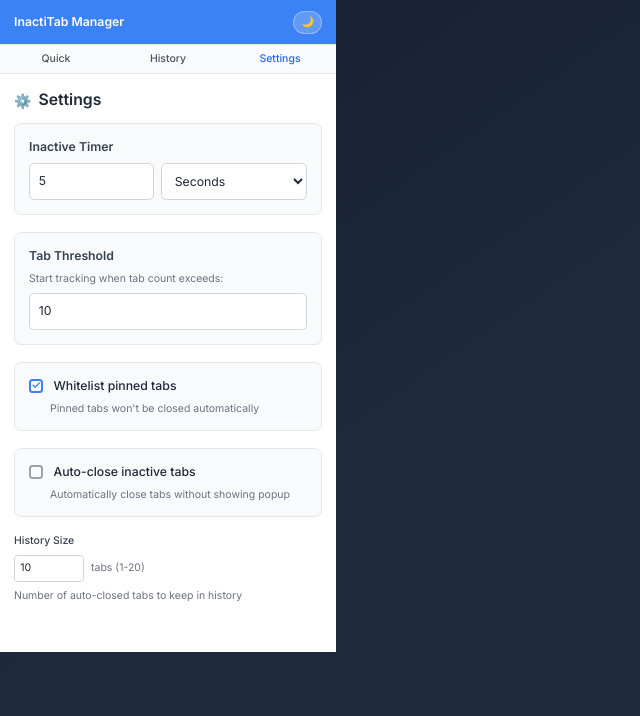
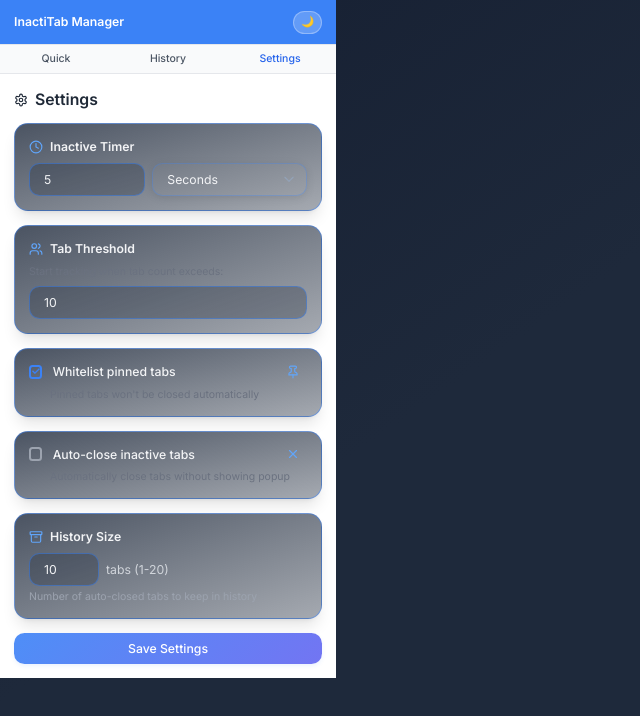
Before and after one commit to SnehaSharma245/InactiTab, a React app: page / in a window 1280 px wide. Both pictures are taken after a click on the button "Settings". Shown: the top 716 px of the page, without its empty margins (0-640 px from the left). Built offline with nearby package versions, Linux system fonts and the light colour scheme; no server answers; the HTML template or start-up script is replaced by a standard one.

Commit message:
refactor AutoclosedSection and SettingsSection with improved UI components

```diff
--- a/src/popup/components/SettingsSection.jsx
+++ b/src/popup/components/SettingsSection.jsx
@@ -1,4 +1,5 @@
 import React, { useState, useEffect } from "react";
+import { Settings, Clock, Users, Pin, X, Archive } from "lucide-react";
 
 const SettingsSection = ({ settings, onUpdateSettings, onSaveSettings }) => {
   const [localSettings, setLocalSettings] = useState(settings);
@@ -35,12 +36,14 @@ const SettingsSection = ({ settings, onUpdateSettings, onSaveSettings }) => {
 
   return (
     <div className="animate-fade-in">
-      <h3 className="text-lg font-semibold mb-3 flex items-center text-gray-800 dark:text-white">
-        <span className="mr-2 text-base">⚙️</span>Settings
+      <h3 className="gradient-text text-lg font-semibold mb-3 flex items-center">
+        <Settings className="mr-2 w-4 h-4" />
+        Settings
       </h3>
 
-      <div className="mb-5 p-4 bg-gray-50 rounded-lg border border-gray-200 dark:bg-dark-card dark:border-dark-border">
-        <label className="block text-sm font-semibold mb-2 text-gray-700 dark:text-gray-300">
+      <div className="modern-card p-4 mb-4">
+        <label className=" text-sm font-semibold mb-2 text-gray-100 flex items-center">
+          <Clock className="mr-2 w-4 h-4 text-blue-400" />
           Inactive Timer
         </label>
         <div className="flex gap-2">
@@ -52,12 +55,12 @@ const SettingsSection = ({ settings, onUpdateSettings, onSaveSettings }) => {
             onChange={(e) =>
               handleChange("timerValue", parseInt(e.target.value))
             }
-            className="flex-1 p-2.5 border border-gray-300 rounded-md text-sm bg-white text-gray-800 transition-all duration-300 focus:outline-none focus:border-primary-500 focus:ring-2 focus:ring-primary-500/20 dark:bg-dark-input dark:text-white dark:border-dark-border"
+            className="modern-input flex-1"
           />
           <select
             value={localSettings.timerUnit}
             onChange={(e) => handleChange("timerUnit", e.target.value)}
-            className="flex-[1.2] p-2.5 border border-gray-300 rounded-md text-sm bg-white text-gray-800 transition-all duration-300 focus:outline-none focus:border-primary-500 focus:ring-2 focus:ring-primary-500/20 dark:bg-dark-input dark:text-white dark:border-dark-border"
+            className="modern-input flex-[1.2]"
           >
             <option value="seconds">Seconds</option>
             <option value="minutes">Minutes</option>
@@ -66,8 +69,9 @@ const SettingsSection = ({ settings, onUpdateSettings, onSaveSettings }) => {
         </div>
       </div>
 
-      <div className="mb-5 p-4 bg-gray-50 rounded-lg border border-gray-200 dark:bg-dark-card dark:border-dark-border">
-        <label className="block text-sm font-semibold mb-2 text-gray-700 dark:text-gray-300">
+      <div className="modern-card p-4 mb-4">
+        <label className=" text-sm font-semibold mb-2 text-gray-100 flex items-center">
+          <Users className="mr-2 w-4 h-4 text-blue-400" />
           Tab Threshold
         </label>
         <p className="text-xs text-gray-500 mb-2 dark:text-gray-400">
@@ -81,46 +85,53 @@ const SettingsSection = ({ settings, onUpdateSettings, onSaveSettings }) => {
           onChange={(e) =>
             handleChange("tabThreshold", parseInt(e.target.value))
           }
-          className="w-full p-2.5 border border-gray-300 rounded-md text-sm bg-white text-gray-800 transition-all duration-300 focus:outline-none focus:border-primary-500 focus:ring-2 focus:ring-primary-500/20 dark:bg-dark-input dark:text-white dark:border-dark-border"
+          className="w-full modern-input"
         />
       </div>
 
-      <div className="mb-5 p-4 bg-gray-50 rounded-lg border border-gray-200 dark:bg-dark-card dark:border-dark-border">
+      <div className="modern-card p-4 mb-4">
         <label className="flex items-center cursor-pointer text-sm mb-2">
           <input
             type="checkbox"
             checked={localSettings.whitelistPinned}
             onChange={(e) => handleChange("whitelistPinned", e.target.checked)}
-            className="mr-3 w-4 h-4 cursor-pointer text-primary-600 bg-gray-100 border-gray-300 rounded focus:ring-primary-500 focus:ring-2 dark:bg-dark-input dark:border-dark-border"
+            className="mr-3 w-4 h-4"
           />
-          <span className="text-gray-800 font-medium dark:text-white">
-            Whitelist pinned tabs
-          </span>
+          <div className="flex items-center justify-between w-full">
+            <span className="text-gray-100 font-medium">
+              Whitelist pinned tabs
+            </span>
+            <Pin className="mr-2 w-4 h-4 text-blue-400" />
+          </div>
         </label>
         <p className="text-xs text-gray-500 ml-6 dark:text-gray-400">
           Pinned tabs won't be closed automatically
         </p>
       </div>
 
-      <div className="mb-5 p-4 bg-gray-50 rounded-lg border border-gray-200 dark:bg-dark-card dark:border-dark-border">
-        <label className="flex items-center cursor-pointer text-sm mb-2">
+      <div className="modern-card p-4 mb-4">
+        <label className="flex items-center cursor-pointer text-sm mb-2 ">
           <input
             type="checkbox"
             checked={localSettings.autoClose}
             onChange={(e) => handleChange("autoClose", e.target.checked)}
-            className="mr-3 w-4 h-4 cursor-pointer text-primary-600 bg-gray-100 border-gray-300 rounded focus:ring-primary-500 focus:ring-2 dark:bg-dark-input dark:border-dark-border"
+            className="mr-3 w-4 h-4"
           />
-          <span className="text-gray-800 font-medium dark:text-white">
-            Auto-close inactive tabs
-          </span>
+          <div className="flex items-center justify-between w-full">
+            <span className="text-gray-100 font-medium">
+              Auto-close inactive tabs
+            </span>
+            <X className="mr-2 w-4 h-4 text-blue-400" />
+          </div>
         </label>
         <p className="text-xs text-gray-500 ml-6 dark:text-gray-400">
           Automatically close tabs without showing popup
         </p>
       </div>
 
-      <div className="space-y-2">
-        <label className="block text-xs font-medium text-gray-700 dark:text-gray-300">
+      <div className="modern-card p-4">
+        <label className=" text-sm font-semibold mb-2 text-gray-100 flex items-center">
+          <Archive className="mr-2 w-4 h-4 text-blue-400" />
           History Size
         </label>
         <div className="flex items-center space-x-2">
@@ -130,25 +141,16 @@ const SettingsSection = ({ settings, onUpdateSettings, onSaveSettings }) => {
             max="20"
             value={localSettings.historyLimit || 10}
             onChange={handleHistoryLimitChange}
-            className="w-20 p-1.5 border border-gray-300 rounded text-xs bg-white text-gray-800 transition-all duration-300 focus:outline-none focus:border-primary-500 focus:ring-1 focus:ring-primary-500/20 dark:bg-dark-input dark:text-white dark:border-dark-border"
+            className="modern-input w-20"
           />
-          <span className="text-xs text-gray-500 dark:text-gray-400">
-            tabs (1-20)
-          </span>
+          <span className="text-sm text-gray-300">tabs (1-20)</span>
         </div>
-        <p className="text-xs text-gray-500 dark:text-gray-400">
+        <p className="text-xs text-gray-400 mt-1">
           Number of auto-closed tabs to keep in history
         </p>
       </div>
 
-      <button
-        onClick={handleSave}
-        className={`w-full px-4 py-2.5 border-none rounded-md text-sm font-medium cursor-pointer transition-all duration-300 inline-flex items-center justify-center relative overflow-hidden hover:-translate-y-0.5 shimmer ${
-          saveStatus
-            ? "bg-success-500 text-white hover:bg-success-600 hover:shadow-success"
-            : "bg-primary-500 text-white hover:bg-primary-600 hover:shadow-primary"
-        }`}
-      >
+      <button onClick={handleSave} className="modern-button w-full mt-4">
         {saveStatus || "Save Settings"}
       </button>
     </div>
```
Also changed, not shown: src/popup/components/AutoclosedSection.jsx (+32 -20 lines).
